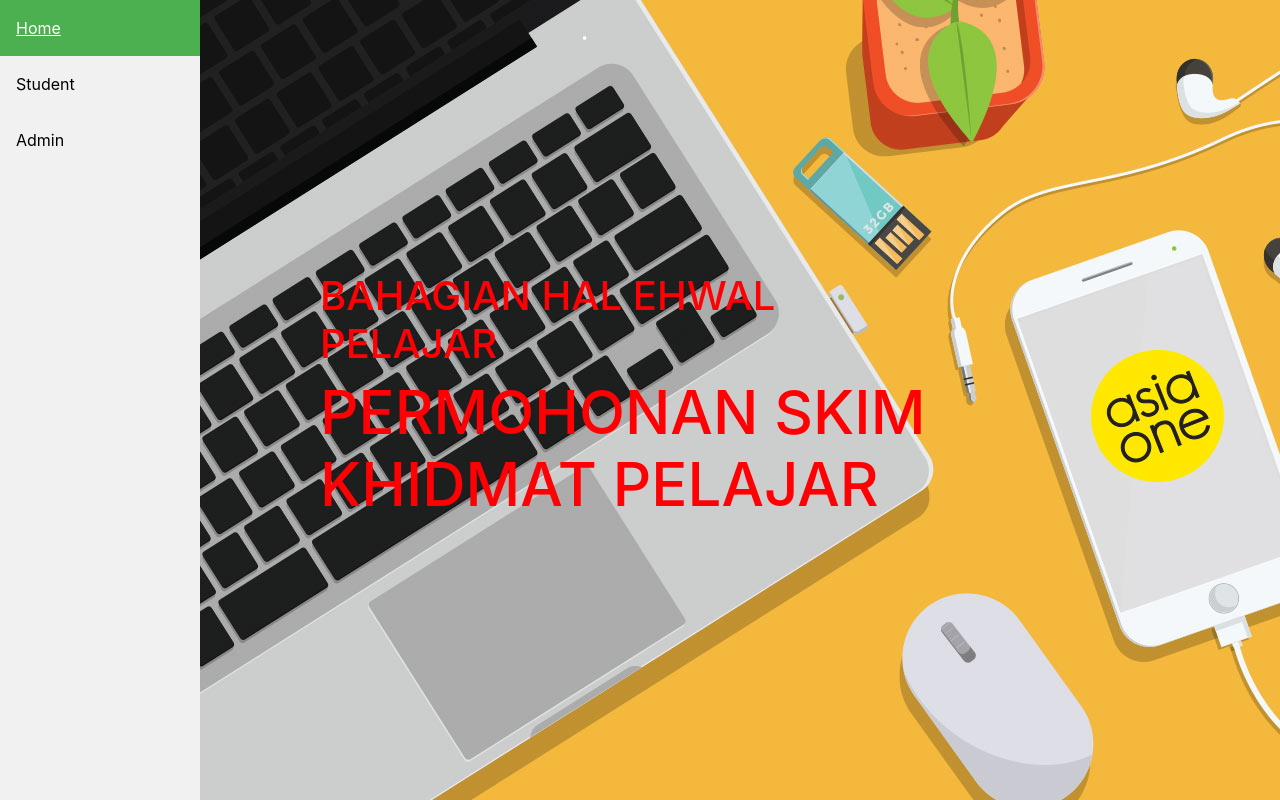
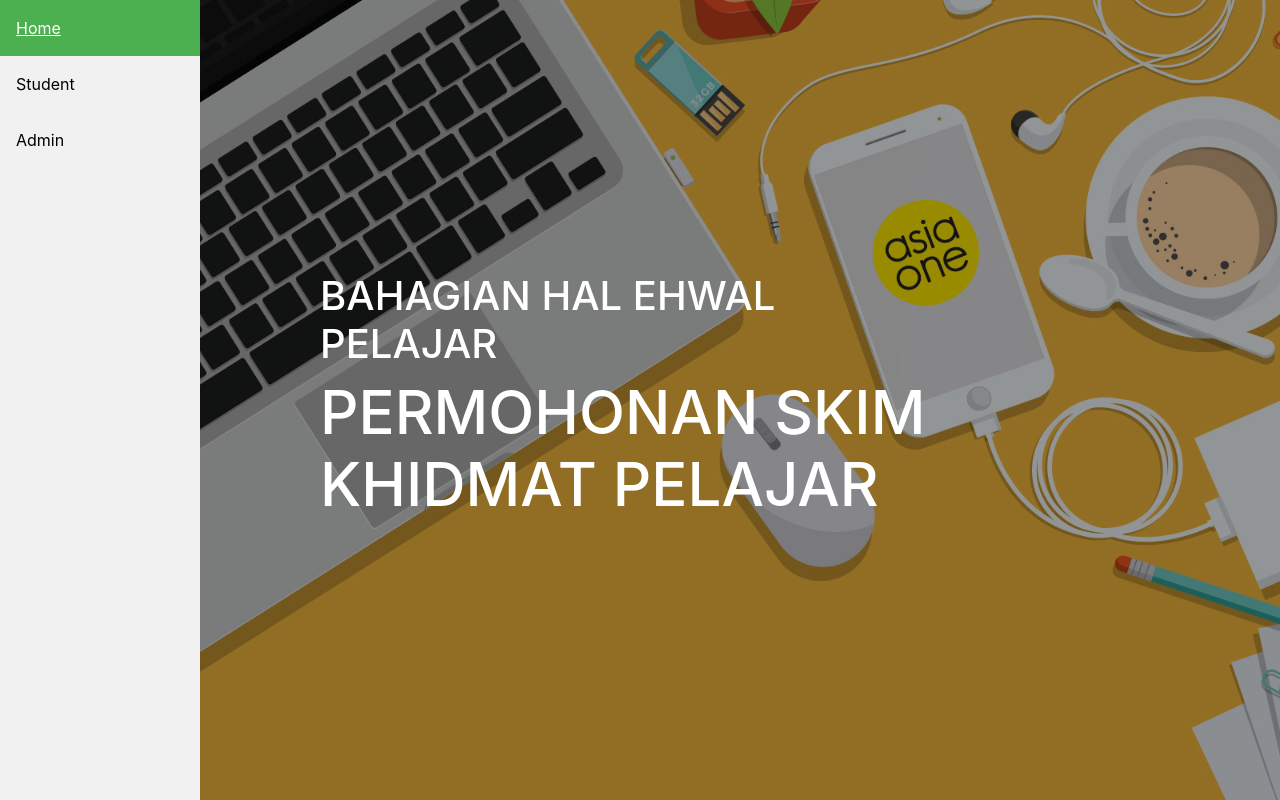
Before and after one commit to farisdanish/portalskp, a plain HTML site: page index.html in a window 1280 px wide. Drawn offline with Linux system fonts and the light colour scheme.

Commit message:
Add files via upload

```diff
--- a/css/loginstyle.css
+++ b/css/loginstyle.css
@@ -36,6 +36,14 @@ div.content {
   height: 100%;
 }
 
+body{
+	margin: 0;
+	padding: 0;
+	background:linear-gradient(rgba(0, 0, 0, 0.4),rgba(0, 0, 0, 0.4)),url("../background.jpg") no-repeat center center fixed;
+	background-size: cover;
+	min-height: 100%;
+}
+
 /* On screens that are less than 700px wide, make the sidebar into a topbar */
 @media screen and (max-width: 700px) {
   .sidebar {
--- a/css/style.css
+++ b/css/style.css
@@ -36,6 +36,14 @@ div.content {
   height: 100%;
 }
 
+body{
+	margin: 0;
+	padding: 0;
+	background:linear-gradient(rgba(0, 0, 0, 0.4),rgba(0, 0, 0, 0.4)),url("../background.jpg") no-repeat center center fixed;
+	background-size: cover;
+	min-height: 100%;
+}
+
 .title{
 	position: absolute;
 	top: 50%;
--- a/index.html
+++ b/index.html
@@ -1,12 +1,5 @@
 <!DOCTYPE html>
 <html>
-	<style>
-			body
-			{
-			  background-image: url("background.jpg");
-			  background-repeat: no-repeat;
-			}
-	</style>
 	<head>
 	<title>Portal Skim Khidmat Pelajar</title>
 	<link rel="stylesheet" type="text/css" href="css/style.css">
@@ -23,8 +16,8 @@
 		<!-- Page content -->
 		<div class="content">
 			<div class="title">
-				<h4><font color="#FF0004">BAHAGIAN HAL EHWAL PELAJAR</font></h4>
-				<h2><font color="#FF0004">PERMOHONAN SKIM KHIDMAT PELAJAR</font></h2>
+				<h4><font color="#FFFFFF">BAHAGIAN HAL EHWAL PELAJAR</font></h4>
+				<h2><font color="#FFFFFF">PERMOHONAN SKIM KHIDMAT PELAJAR</font></h2>
 			</div>
 		</div>
 	</body>
```
Also changed, not shown: 2 other files.
